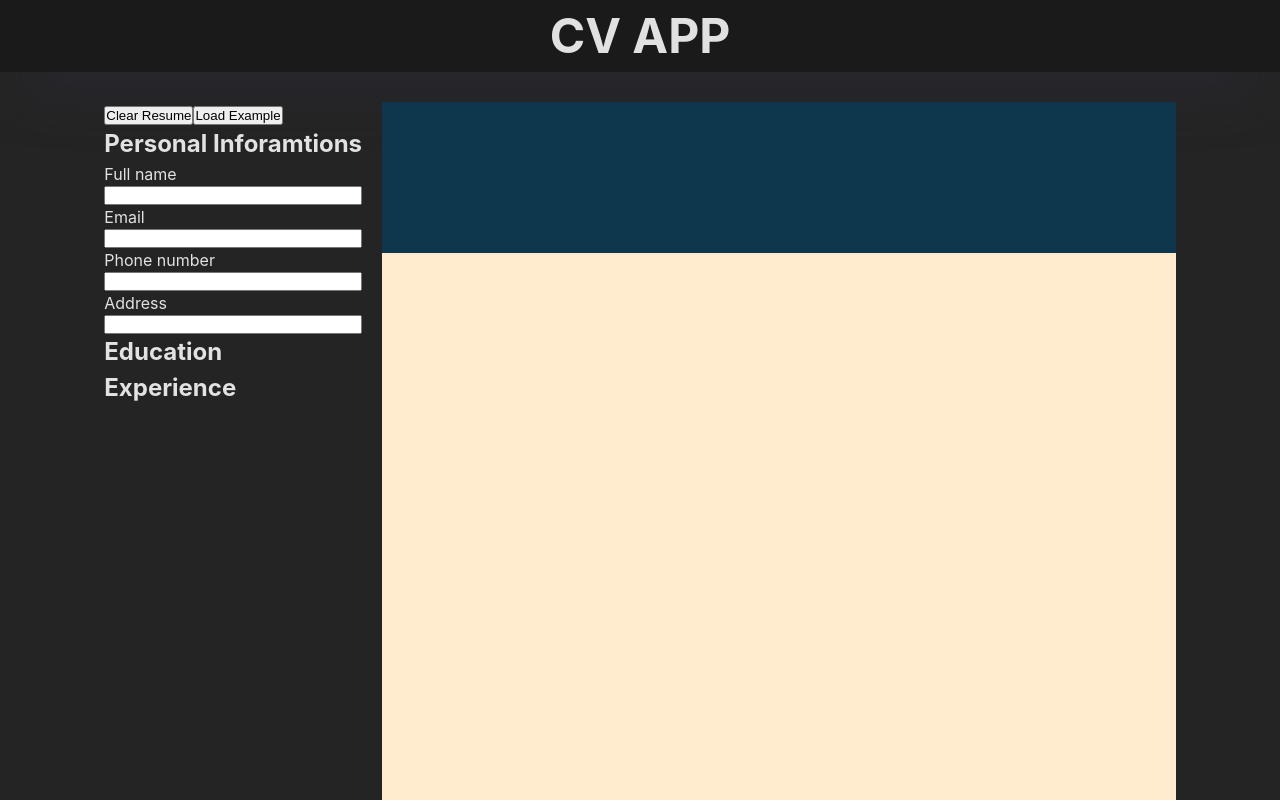
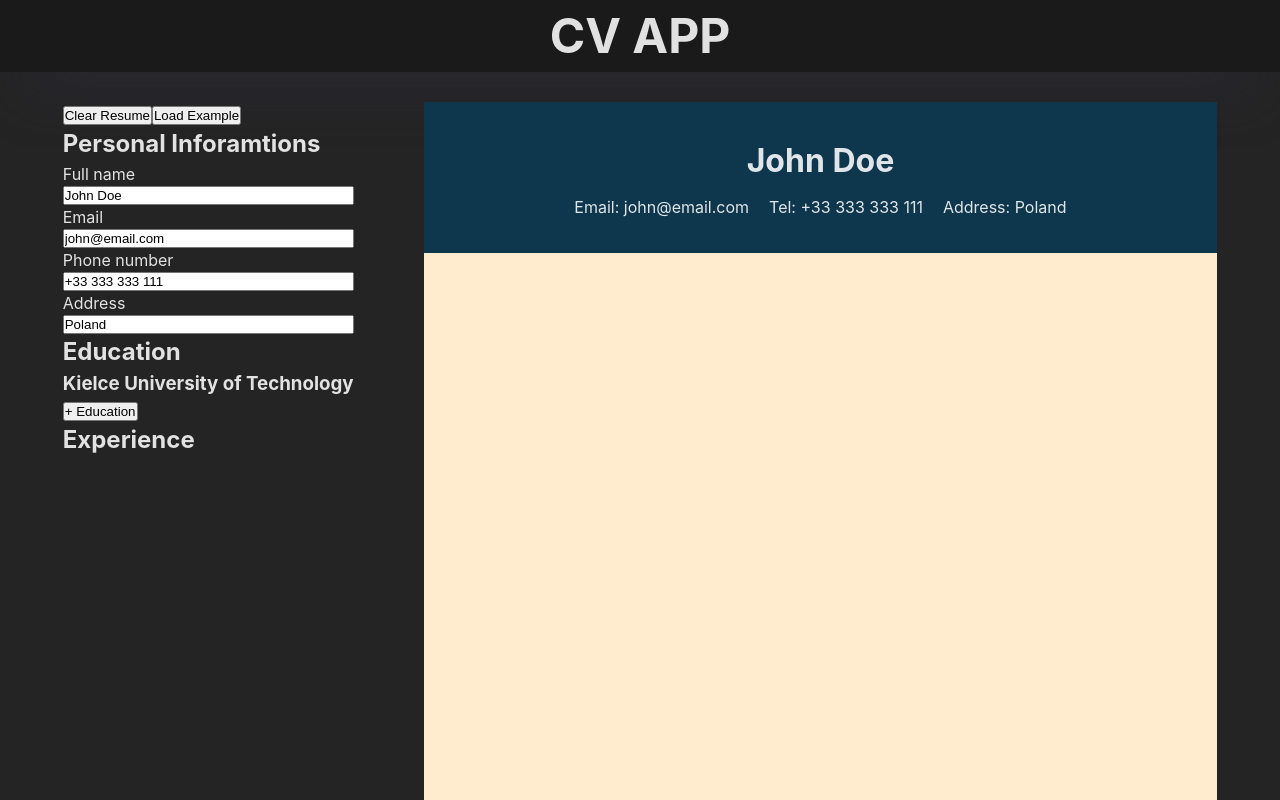
Before and after one commit to StaryAlgida/CV-App, a React (Vite) app: page / in a window 1280 px wide. Shown: the top 800 px of the page. Built offline with nearby package versions, Linux system fonts and the light colour scheme.

Commit message:
education

```diff
--- a/package.json
+++ b/package.json
@@ -10,12 +10,16 @@
     "preview": "vite preview"
   },
   "dependencies": {
+    "@types/uuid": "^9.0.5",
     "react": "^18.2.0",
-    "react-dom": "^18.2.0"
+    "react-dom": "^18.2.0",
+    "underscore": "^1.13.6",
+    "uuid": "^9.0.1"
   },
   "devDependencies": {
     "@types/react": "^18.2.15",
     "@types/react-dom": "^18.2.7",
+    "@types/underscore": "^1.11.10",
     "@typescript-eslint/eslint-plugin": "^6.0.0",
     "@typescript-eslint/parser": "^6.0.0",
     "@vitejs/plugin-react": "^4.0.3",
--- a/src/App.css
+++ b/src/App.css
@@ -15,7 +15,7 @@ header {
   margin-top: 30px;
   display: flex;
   justify-content: center;
-  gap: 20px;
+  gap: 70px;
 }
 
 .input-group {
--- a/src/App.tsx
+++ b/src/App.tsx
@@ -1,21 +1,30 @@
 import { useState } from "react";
+import { v1 as uuidv1 } from "uuid";
 import "./App.css";
 import Footer from "./components/Footer";
 import Header from "./components/header/Header";
 import Main from "./components/menu/Main";
 import Cv from "./components/section/Cv";
-import Person from "./interface/Person";
+import { Person } from "./interface/Person";
 
 function App() {
   const [person, setPerson] = useState<Person>({
-    name: "",
-    email: "",
-    phone: "",
-    address: "",
-    education: [],
+    name: "John Doe",
+    email: "john@email.com",
+    phone: "+33 333 333 111",
+    address: "Poland",
+    education: [
+      {
+        id: uuidv1(),
+        school: "Kielce University of Technology",
+        degree: "Diploma",
+        startDate: "10.2020",
+        endDate: "01.2024",
+        location: "Kielce Poland",
+      },
+    ],
     experience: [],
   });
-  console.log(person.name);
 
   return (
     <>
--- /dev/null
+++ b/src/components/menu/Education.tsx
@@ -0,0 +1,179 @@
+import { useState } from "react";
+import { Person, Education } from "../../interface/Person";
+import { v1 as uuidv1 } from "uuid";
+import _ from "underscore";
+
+function DisplayEducation({
+  person,
+  eduState,
+  setEduSate,
+  setEduData,
+}: {
+  person: Person;
+  eduState: boolean;
+  setEduSate: React.Dispatch<React.SetStateAction<boolean>>;
+  setEduData: React.Dispatch<React.SetStateAction<Education>>;
+}) {
+  const changeToForm = (edu: Education) => {
+    setEduSate(false);
+    setEduData(edu);
+  };
+
+  const eduAdd = () => {
+    setEduSate(eduState ? false : true);
+    setEduData({
+      id: "",
+      school: "",
+      degree: "",
+      startDate: "",
+      endDate: "",
+      location: "",
+    });
+  };
+
+  return (
+    <>
+      {person.education.map((edu) => {
+        return (
+          <div
+            className="education-element"
+            onClick={() => changeToForm(edu)}
+            key={edu.id}
+          >
+            <h3>{edu.school}</h3>
+          </div>
+        );
+      })}
+      <button onClick={eduAdd}>+ Education</button>
+    </>
+  );
+}
+
+function EducationForm({
+  eduData,
+  person,
+  setPerson,
+  setEduSate,
+}: {
+  eduData: Education;
+  person: Person;
+  setPerson: React.Dispatch<React.SetStateAction<Person>>;
+  setEduSate: React.Dispatch<React.SetStateAction<boolean>>;
+}) {
+  const [eduInfo, setEduInfo] = useState<Education>(eduData);
+
+  const cencleListner = () => {
+    setEduSate(true);
+  };
+
+  const saveListner = () => {
+    const newPerson = { ...person };
+
+    if (eduInfo.id === "") {
+      newPerson.education.push({ ...eduInfo, id: uuidv1() });
+    } else {
+      const foundIndex = newPerson.education.findIndex((element) => {
+        element.id === eduInfo.id;
+      });
+      if (!_.isEqual(newPerson.education[foundIndex], eduInfo))
+        newPerson.education[foundIndex] = { ...eduInfo };
+    }
+
+    setPerson({ ...newPerson });
+    setEduSate(true);
+    console.log(newPerson.education);
+  };
+
+  return (
+    <form action="" className="edu-form">
+      <div className="input-group">
+        <label htmlFor="school">School</label>
+        <input
+          type="text"
+          value={eduInfo.school}
+          onChange={(e) => setEduInfo({ ...eduInfo, school: e.target.value })}
+          name="school"
+          id="school"
+        />
+      </div>
+      <div className="input-group">
+        <label htmlFor="degree">Degree</label>
+        <input
+          type="text"
+          value={eduInfo.degree}
+          onChange={(e) => setEduInfo({ ...eduInfo, degree: e.target.value })}
+          name="degree"
+          id="degree"
+        />
+      </div>
+      <div className="input-group">
+        <label htmlFor="start-date">Start-date</label>
+        <input
+          type="text"
+          value={eduInfo.startDate}
+          onChange={(e) =>
+            setEduInfo({ ...eduInfo, startDate: e.target.value })
+          }
+          name="start-date"
+          id="start-date"
+        />
+      </div>
+      <div className="input-group">
+        <label htmlFor="end-date">End-date</label>
+        <input
+          type="text"
+          value={eduInfo.endDate}
+          onChange={(e) => setEduInfo({ ...eduInfo, endDate: e.target.value })}
+          name="end-date"
+          id="end-date"
+        />
+      </div>
+      <div className="input-group">
+        <label htmlFor="location">Location</label>
+        <input
+          type="text"
+          value={eduInfo.location}
+          onChange={(e) => setEduInfo({ ...eduInfo, location: e.target.value })}
+          name="location"
+          id="location"
+        />
+      </div>
+      <div className="buttons">
+        <button>Delete</button>
+        <button onClick={cencleListner}>Cencle</button>
+        <input type="button" onClick={saveListner} value="save" />
+      </div>
+    </form>
+  );
+}
+
+export default function Educationfield({
+  person,
+  setPerson,
+}: {
+  person: Person;
+  setPerson: React.Dispatch<React.SetStateAction<Person>>;
+}) {
+  const [eduState, setEduSate] = useState(true);
+  const [eduData, setEduData] = useState<Education>(person.education[0]);
+  return (
+    <div className="education">
+      <h2 className="menu-section-title">Education</h2>
+      {eduState ? (
+        <DisplayEducation
+          person={person}
+          eduState={eduState}
+          setEduSate={setEduSate}
+          setEduData={setEduData}
+        />
+      ) : (
+        <EducationForm
+          eduData={eduData}
+          person={person}
+          setPerson={setPerson}
+          setEduSate={setEduSate}
+        />
+      )}
+    </div>
+  );
+}
--- a/src/components/menu/Main.tsx
+++ b/src/components/menu/Main.tsx
@@ -1,4 +1,6 @@
-import Person from "../../interface/Person";
+import { Person } from "../../interface/Person";
+import Educationfield from "./Education";
+import Work from "./Work";
 
 function LoadClearButtons({
   setPerson,
@@ -16,7 +18,6 @@ function LoadClearButtons({
     };
 
     setPerson(person);
-    console.log("clear");
   };
   return (
     <div className="clear-example">
@@ -33,8 +34,6 @@ function PersonalInfo({
   person: Person;
   setPerson: React.Dispatch<React.SetStateAction<Person>>;
 }) {
-  console.log(person);
-
   return (
     <form className="personal-info">
       <h2 className="menu-section-title">Personal Inforamtions</h2>
@@ -45,7 +44,7 @@ function PersonalInfo({
           value={person.name}
           onChange={(e) => setPerson({ ...person, name: e.target.value })}
           name="fullName"
-          id=""
+          id="fullName"
         />
       </div>
       <div className="input-group">
@@ -55,7 +54,7 @@ function PersonalInfo({
           onChange={(e) => setPerson({ ...person, email: e.target.value })}
           type="email"
           name="email"
-          id=""
+          id="email"
         />
       </div>
       <div className="input-group">
@@ -65,7 +64,7 @@ function PersonalInfo({
           onChange={(e) => setPerson({ ...person, phone: e.target.value })}
           type="text"
           name="phone"
-          id=""
+          id="phone"
         />
       </div>
       <div className="input-group">
@@ -75,37 +74,9 @@ function PersonalInfo({
           onChange={(e) => setPerson({ ...person, address: e.target.value })}
           type="text"
           name="address"
-          id=""
+          id="address"
         />
       </div>
-    </form>
-  );
-}
-
-function Education({
-  person,
-  setPerson,
-}: {
-  person: Person;
-  setPerson: React.Dispatch<React.SetStateAction<Person>>;
-}) {
-  return (
-    <form className="education">
-      <h2 className="menu-section-title">Education</h2>
-    </form>
-  );
-}
-
-function Work({
-  person,
-  setPerson,
-}: {
-  person: Person;
-  setPerson: React.Dispatch<React.SetStateAction<Person>>;
-}) {
-  return (
-    <form className="work">
-      <h2 className="menu-section-title">Experience</h2>
     </form>
   );
 }
@@ -121,7 +92,7 @@ export default function Main({
     <div className="main-menu">
       <LoadClearButtons setPerson={setPerson} />
       <PersonalInfo person={person} setPerson={setPerson} />
-      <Education person={person} setPerson={setPerson} />
+      <Educationfield person={person} setPerson={setPerson} />
       <Work person={person} setPerson={setPerson} />
     </div>
   );
--- /dev/null
+++ b/src/components/menu/Work.tsx
@@ -0,0 +1,15 @@
+import Person from "../../interface/Person";
+
+export default function Work({
+  person,
+  setPerson,
+}: {
+  person: Person;
+  setPerson: React.Dispatch<React.SetStateAction<Person>>;
+}) {
+  return (
+    <form className="work">
+      <h2 className="menu-section-title">Experience</h2>
+    </form>
+  );
+}
--- a/src/interface/Person.ts
+++ b/src/interface/Person.ts
@@ -1,4 +1,5 @@
 interface Experience {
+  id: string;
   companyName: string;
   position: string;
   startDate: string;
@@ -8,6 +9,7 @@ interface Experience {
 }
 
 interface Education {
+  id: string;
   school: string;
   degree: string;
   startDate: string;
@@ -15,7 +17,7 @@ interface Education {
   location: string;
 }
 
-export default interface Person {
+interface Person {
   name: string;
   email: string;
   phone: string;
@@ -23,3 +25,5 @@ export default interface Person {
   education: Education[];
   experience: Experience[];
 }
+
+export type { Person, Education, Experience };
```
Also changed, not shown: 1 other file (tests, documents, lock files or other folders).
